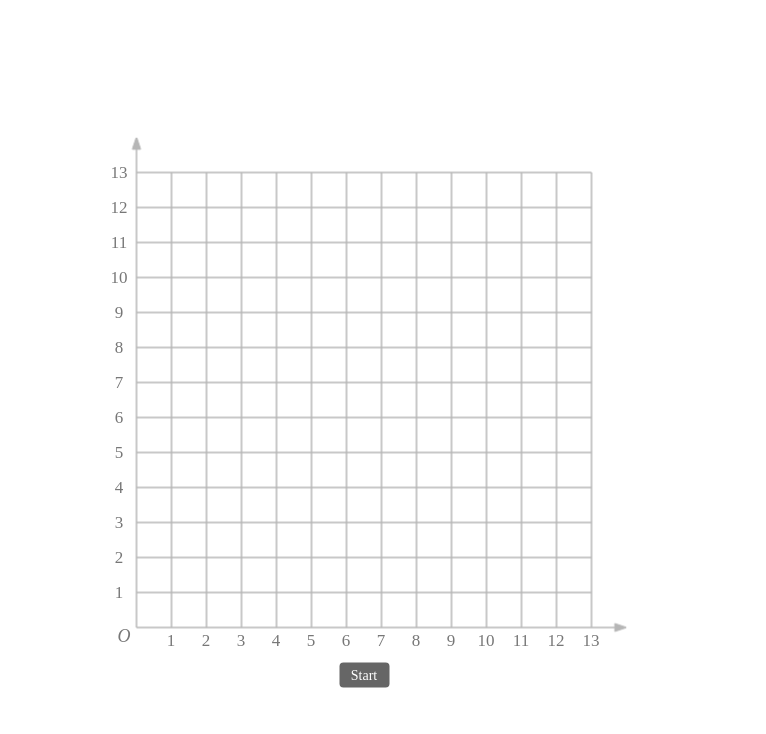
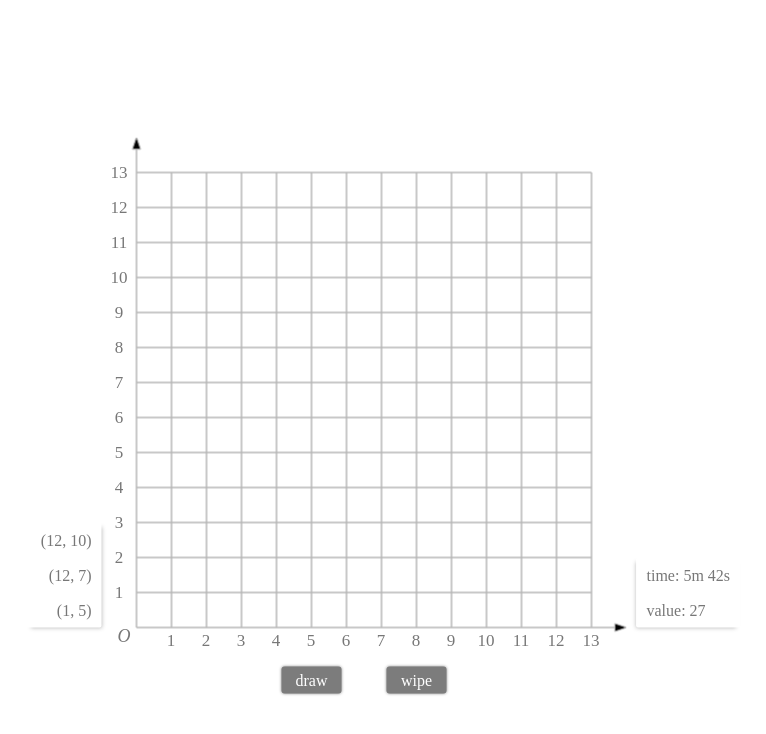
Before and after one commit to Dawkey/Steiner-Tree, a plain HTML site: page index.html in a window 1280 px wide. Shown: the whole page, without its empty margins (276-1042 px from the left). Drawn offline with Linux system fonts and the light colour scheme.

Commit message:
nearly done

```diff
--- a/animate.js
+++ b/animate.js
@@ -37,7 +37,6 @@ var move_line, move_point;
             return;
         }
 
-        // ctx.clearRect(0, 0, 500, 500);
         let new_r = start_r + speed;
         if(new_r > end_r) new_r = end_r;
         ctx.beginPath();
--- a/index.html
+++ b/index.html
@@ -1,20 +1,42 @@
 <!DOCTYPE html>
     <head>
-        <title>stn</title>
-        <link href="stn.css" rel="stylesheet" type="text/css">
+        <title>steiner</title>
+        <link href="steiner.css" rel="stylesheet" type="text/css">
     </head>
     <body>
         <div class="main">
-            <canvas id="grid"></canvas>
-            <canvas id="point"></canvas>
+            <div class="info"></div>
 
-            <div class="y_axis"></div>
-            <div class="x_axis"></div>
-            <div class="O">O</div>
-            <div class="start">Start</div>
+            <div class="axis">
+                <canvas id="grid"></canvas>
+                <canvas id="line"></canvas>
+                <canvas id="point"></canvas>
+
+                <div class="y_axis"></div>
+                <div class="x_axis"></div>
+                <div class="O">O</div>
+            </div>
+
+            <div class="entry">
+                <div class="point">(1, 5)</div>
+                <div class="point">(12, 7)</div>
+                <div class="point">(12, 10)</div>
+            </div>
+            <div class="result">
+                <div class="time">
+                    time: 5m 42s
+                </div>
+                <div class="value">
+                    value: 27
+                </div>
+            </div>
+            <div class="operate">
+                <div class="draw">draw</div>
+                <div class="wipe">wipe</div>
+            </div>
         </div>
         <script src="core.js"></script>
         <script src="animate.js"></script>
-        <script src="stn.js"></script>
+        <script src="steiner.js"></script>
     </body>
 </html>
--- a/stn.js
+++ b/steiner.js
@@ -14,6 +14,7 @@ $x_axis.innerHTML = axis_html;
 
 let $grid = document.getElementById("grid");
 let $point = document.getElementById("point");
+let $line = document.getElementById("line");
 
 
 $grid.width = size * size_px;
@@ -22,18 +23,21 @@ $grid.height = size * size_px;
 $point.width = size * size_px;
 $point.height = size * size_px;
 
+$line.width = size * size_px;
+$line.height = size * size_px;
 
 let grid_ctx = $grid.getContext("2d");
 grid_ctx.strokeStyle = "#b6b6b6";
-grid_ctx.fillStyle = "#b6b6b6";
-// grid_ctx.globalCompositeOperation = "source-over";
 
 let point_ctx = $point.getContext("2d");
 point_ctx.strokeStyle = "#666";
 point_ctx.fillStyle = "#fff";
 
+let line_ctx = $line.getContext("2d");
+line_ctx.strokeStyle = "red";
 
 
+//绘制坐标系
 function draw_grid(){
     grid_ctx.beginPath();
 
@@ -70,6 +74,8 @@ function draw_grid(){
 
 draw_grid();
 
+
+//绘制坐标点
 function draw_point(arr){
     point_ctx.beginPath();
     for(let i=0; i<arr.length; i++){
@@ -79,18 +85,16 @@ function draw_point(arr){
         let y_px = (size - y - 1) * size_px;
         move_point(point_ctx, x_px, y_px, 0, radius_px, 1);
     }
-    point_ctx.closePath();
     point_ctx.fill();
 }
 
+//擦拭坐标点
 function wipe_point(x,y){
     let x_px = (x+1) * size_px;
     let y_px = (size - y - 1) * size_px;
-    // point_ctx.beginPath();
     point_ctx.clearRect(x_px - radius_px, y_px - radius_px, 2*radius_px, 2*radius_px);
 }
 
-let prev_position = null;
 
 let entry_arr = [];
 
@@ -106,7 +110,7 @@ $point.addEventListener("click", function(e){
 });
 
 
-let $start = document.querySelector(".start");
+let $start = document.querySelector(".draw");
 
 let prev_tree = null;
 
@@ -116,39 +120,16 @@ $start.addEventListener("click", function(){
     let edge_arr = result.edge;
     let tree = result.tree;
 
-    // grid_ctx.clearRect(0, 0, 500, 500);
-    // grid_ctx.beginPath();
-    // grid_ctx.strokeStyle = "#b6b6b6";
-    // draw_grid();
-
+    //count是一个用来判断绘制动画是否结束的 flag。
     let count = 0;
 
-    if(prev_tree){
-        grid_ctx.beginPath();
-        grid_ctx.strokeStyle = "#b6b6b6";
-        loop_tree(prev_tree, null, Promise.resolve(), function(){
-            // grid_ctx.beginPath();
-            // grid_ctx.strokeStyle = "red";
+    line_ctx.beginPath();
+    line_ctx.strokeStyle = "red";
 
-            // loop_tree(tree, null, Promise.resolve("first"));
-            // grid_ctx.stroke();
-            console.log("wwk");
-        });
-        grid_ctx.stroke();
-        prev_tree = tree;
-        return;
-    }
+    loop_tree(tree, null, Promise.resolve());
+    line_ctx.stroke();
 
-    prev_tree = tree;
-
-
-    console.log("!!!!!!!!");
-    grid_ctx.beginPath();
-    grid_ctx.strokeStyle = "red";
-
-    loop_tree(tree, null, Promise.resolve("first"));
-    grid_ctx.stroke();
-
+    //由树的数据结构，广度遍历树的每一个节点，绘制父节点到子节点的路径（使用move_line达到动画效果）。
     function loop_tree(node, prev_node, line_promise, fn){
         if(prev_node){
             let now_point = node.value;
@@ -162,11 +143,12 @@ $start.addEventListener("click", function(){
             let y2 = now_point[1];
             let x2_px = (x2 + 1) * size_px;
             let y2_px = (size - y2 - 1) * size_px;
-            var temp_promise = line_promise.then(function(val){
+            var temp_promise = line_promise.then(function(){
                 if(node.next !== null){
+                    //每次树有新的分支时，对count进行加一。
                     count++;
                 }
-                return move_line(grid_ctx, [x1_px, y1_px], [x2_px, y2_px], 1, 1);
+                return move_line(line_ctx, [x1_px, y1_px], [x2_px, y2_px], 1, 1);
             });
         }else{
             temp_promise = line_promise;
@@ -176,11 +158,11 @@ $start.addEventListener("click", function(){
         if(next === null){
             temp_promise.then(function(){
                 count++;
+                //最终count + 1的值等于树上节点总数，代表斯坦纳树绘制完成，执行回调函数，结束。
                 if(count + 1 === point_arr.length){
                     if(fn){
                         fn();
                     }
-                    console.log("RUA!");
                 }
             });
             return;
@@ -193,10 +175,17 @@ $start.addEventListener("click", function(){
 });
 
 
+//查找二维数组中是否有传入的坐标点
 function arr_include(arr, val){
-    let flag = arr.some(function(value){
-        return val.toString() === value.toString();
+    let ret_index = -1;
+
+    arr.some(function(value, index){
+        let flag = val.toString() === value.toString();
+        if(flag){
+            ret_index = index;
+        }
+        return flag;
     });
 
-    return flag;
+    return ret_index;
 }
--- /dev/null
+++ b/steiner.less
@@ -0,0 +1,127 @@
+html,body{
+    padding: 0;
+    margin: 0;
+    font-family: 'Times New Roman';
+}
+
+.main{
+    position: absolute;
+    top: 50%;
+    left: 50%;
+    transform: translate(-50%, -50%);
+    width: 525px;
+    height: 525px;
+
+    .axis{
+        color: #777;
+        #grid{
+            position: relative;
+            z-index: 8;
+        }
+
+        #line{
+            position: absolute;
+            top: 0;
+            left: 0;
+            z-index: 9;
+        }
+
+        #point{
+            position: absolute;
+            top: 0;
+            left: 0;
+            z-index: 10;
+        }
+
+        .x_axis{
+            position: absolute;
+            bottom: 0;
+            left: 52px;
+            display: flex;
+            font-size: 17px;
+            >div{
+                width: 35px;
+                height: 35px;
+                line-height: 25px;
+                text-align: center;
+            }
+        }
+
+        .y_axis{
+            position: absolute;
+            top: 17px;
+            left: 0;
+            display: flex;
+            flex-direction: column-reverse;
+            font-size: 17px;
+            >div{
+                width: 35px;
+                height: 35px;
+                line-height: 35px;
+                text-align: center;
+            }
+        }
+
+        .O{
+            position: absolute;
+            left: 16px;
+            bottom: 16px;
+            font-size: 18px;
+            font-style: italic;
+        }
+
+    }
+
+    .entry{
+        display: flex;
+        flex-direction: column-reverse;
+        text-align: end;
+        color: #777;
+        position: absolute;
+        transform: translateX(-100%);
+        bottom: 35px;
+        width: 75px;
+        max-height: 455px;
+        border-radius: 2px;
+        padding: 0 10px;
+        line-height: 35px;
+        box-shadow: 2px 2px 4px -2px #bbb;
+        box-sizing: border-box;
+    }
+
+    .result{
+        position: absolute;
+        bottom: 35px;
+        right: -10px;
+        color: #777;
+        font-size: 16px;
+        line-height: 35px;
+        padding: 0 10px;
+        box-sizing: border-box;
+        border-radius: 2px;
+        box-shadow: -2px 2px 4px -2px #bbb;
+        transform: translateX(100%);
+    }
+
+    .operate{
+        display: flex;
+        justify-content: center;
+        font-size: 16px;
+        .draw{
+            margin-right: 45px;
+        }
+        .draw,.wipe{
+            line-height: 27px;
+            text-align: center;
+            width: 60px;
+            border-radius: 3px;
+            background: #7c7c7c;
+            color: #fff;
+            box-shadow: 0 0 3px 0 #7c7c7c;
+            cursor: pointer;
+            &:hover{
+                background: #666;
+            }
+        }
+    }
+}
--- a/stn.css
+++ /dev/null
@@ -1,88 +0,0 @@
-html,body{
-    padding: 0;
-    margin: 0;
-    font-family: 'Times New Roman';
-}
-
-.main{
-    position: absolute;
-    top: 50%;
-    left: 50%;
-    transform: translate(-50%, -50%);
-    width: 525px;
-    height: 525px;
-}
-
-#grid{
-    position: relative;
-    z-index: 8;
-}
-
-#point{
-    position: absolute;
-    top: 0;
-    left: 0;
-    z-index: 9;
-}
-
-
-
-
-.x_axis, .y_axis, .O{
-    color: #777;
-}
-
-.y_axis{
-    position: absolute;
-    top: 17px;
-    left: 0;
-    display: flex;
-    flex-direction: column-reverse;
-    font-size: 17px;
-}
-.y_axis>div, .x_axis>div{
-    width: 35px;
-    height: 35px;
-    line-height: 35px;
-    text-align: center;
-}
-
-.x_axis{
-    position: absolute;
-    bottom: 0;
-    left: 52px;
-    display: flex;
-    font-size: 17px;
-}
-.x_axis>div{
-    line-height: 25px;
-}
-
-.O{
-    position: absolute;
-    left: 16px;
-    bottom: 16px;
-    font-size: 18px;
-    font-style: italic;
-}
-
-.start{
-    position: absolute;
-    left: 50%;
-    bottom: -25px;
-    height: 25px;
-    width: 50px;
-    background: #666;
-    border-radius: 4px;
-    transform: translateX(-50%);
-    cursor: pointer;
-    line-height: 25px;
-    font-size: 14px;
-    color: #fff;
-    text-align: center;
-}
-
-.start:hover{
-    background: #444;
-    color: #bbb;
-}
```
Also changed, not shown: steiner.css (added).
